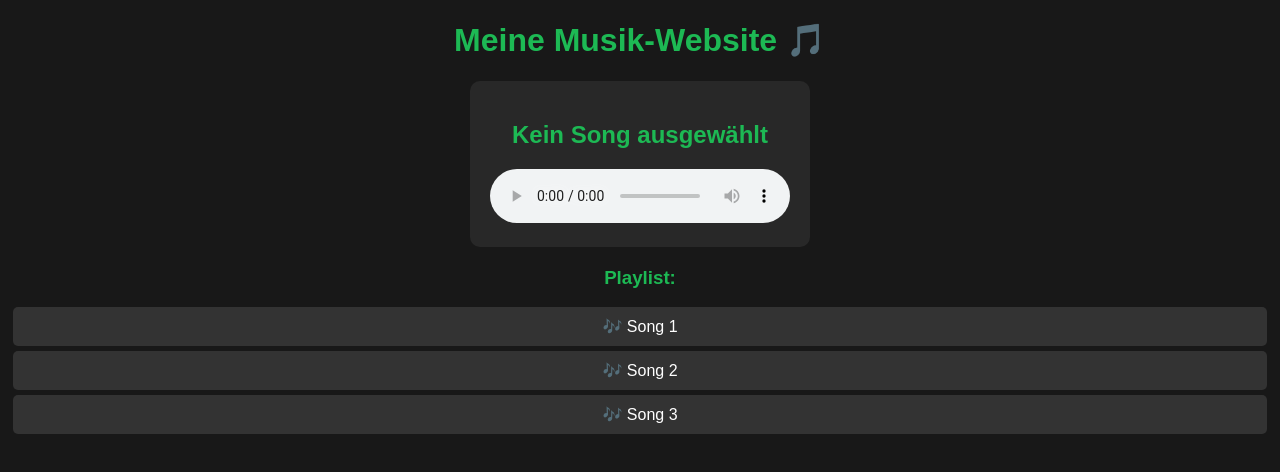
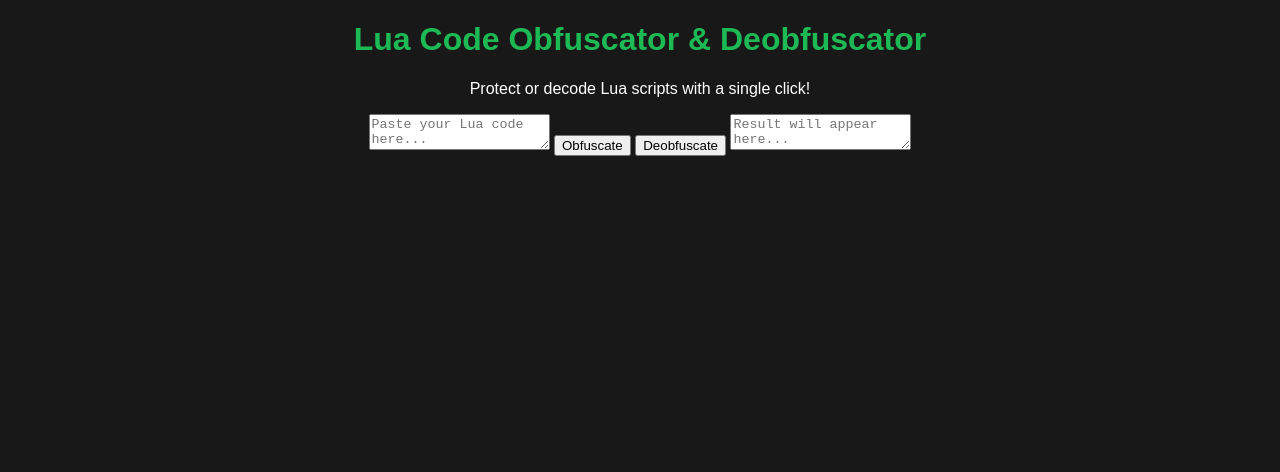
Before and after one commit to MarkHildegard/lua-deobfuscator, a plain HTML site: page index.html in a window 1280 px wide. Drawn offline with nearby package versions, Linux system fonts and the light colour scheme.

Commit message:
Update index.html

```diff
--- a/index.html
+++ b/index.html
@@ -1,26 +1,22 @@
 <!DOCTYPE html>
-<html lang="de">
+<html lang="en">
 <head>
     <meta charset="UTF-8">
     <meta name="viewport" content="width=device-width, initial-scale=1.0">
-    <title>Musik-Website</title>
+    <title>Lua Code Obfuscator & Deobfuscator</title>
     <link rel="stylesheet" href="style.css">
+    <script defer src="https://cdnjs.cloudflare.com/ajax/libs/gsap/3.12.2/gsap.min.js"></script>
+    <script defer src="script.js"></script>
 </head>
 <body>
-    <h1>Meine Musik-Website 🎵</h1>
+    <div class="container">
+        <h1 class="glitch">Lua Code Obfuscator & Deobfuscator</h1>
+        <p class="intro">Protect or decode Lua scripts with a single click!</p>
 
-    <div id="player">
-        <h2 id="song-title">Kein Song ausgewählt</h2>
-        <audio id="audio" controls></audio>
+        <textarea id="input-code" placeholder="Paste your Lua code here..."></textarea>
+        <button id="obfuscate-btn" class="btn">Obfuscate</button>
+        <button id="deobfuscate-btn" class="btn">Deobfuscate</button>
+        <textarea id="output-code" placeholder="Result will appear here..." readonly></textarea>
     </div>
-
-    <h3>Playlist:</h3>
-    <ul id="playlist">
-        <li onclick="playSong('song1.mp3', 'Song 1')">🎶 Song 1</li>
-        <li onclick="playSong('song2.mp3', 'Song 2')">🎶 Song 2</li>
-        <li onclick="playSong('song3.mp3', 'Song 3')">🎶 Song 3</li>
-    </ul>
-
-    <script src="script.js"></script>
 </body>
 </html>
```
